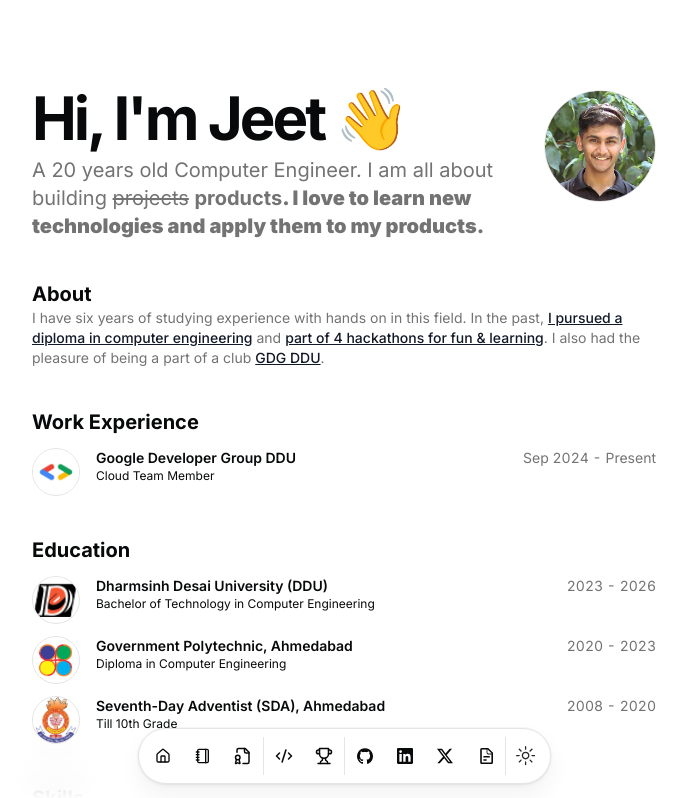
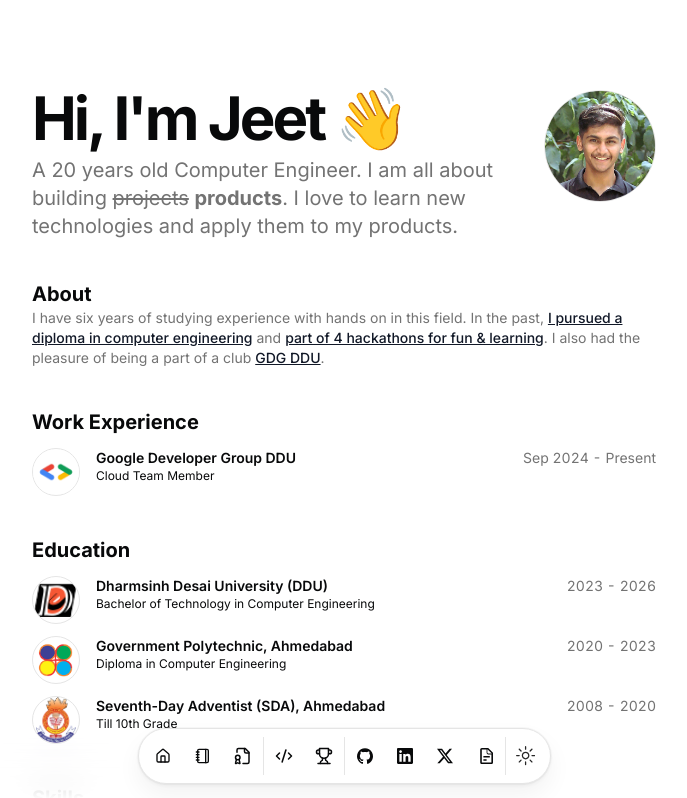
Before and after one commit to jeetbhuptani/jeetbhuptani.github.io, a Next.js app: page / in a window 1280 px wide. Shown: the top 798 px of the page, without its empty margins (296-983 px from the left). Built offline with nearby package versions, Linux system fonts and the light colour scheme.

Commit message:
Update resume.tsx

```diff
--- a/src/data/resume.tsx
+++ b/src/data/resume.tsx
@@ -17,7 +17,7 @@ export const DATA = {
         age--;
       }
       return age;
-    })()} years old Computer Engineer. I am all about building <s>projects</s> <strong>products<strong>. I love to learn new technologies and apply them to my products.`,
+    })()} years old Computer Engineer. I am all about building <s>projects</s> <strong>products</strong>. I love to learn new technologies and apply them to my products.`,
   summary:
     "I have six years of studying experience with hands on in this field. In the past, [I pursued a diploma in computer engineering](/#education) and [part of 4 hackathons for fun & learning](/#hackathons). I also had the pleasure of being a part of a club [GDG DDU](https://gdg.community.dev/gdg-on-campus-dharmsinh-desai-university-nadiad-india/).",
   avatarUrl: "/jeet.jpg",
```
